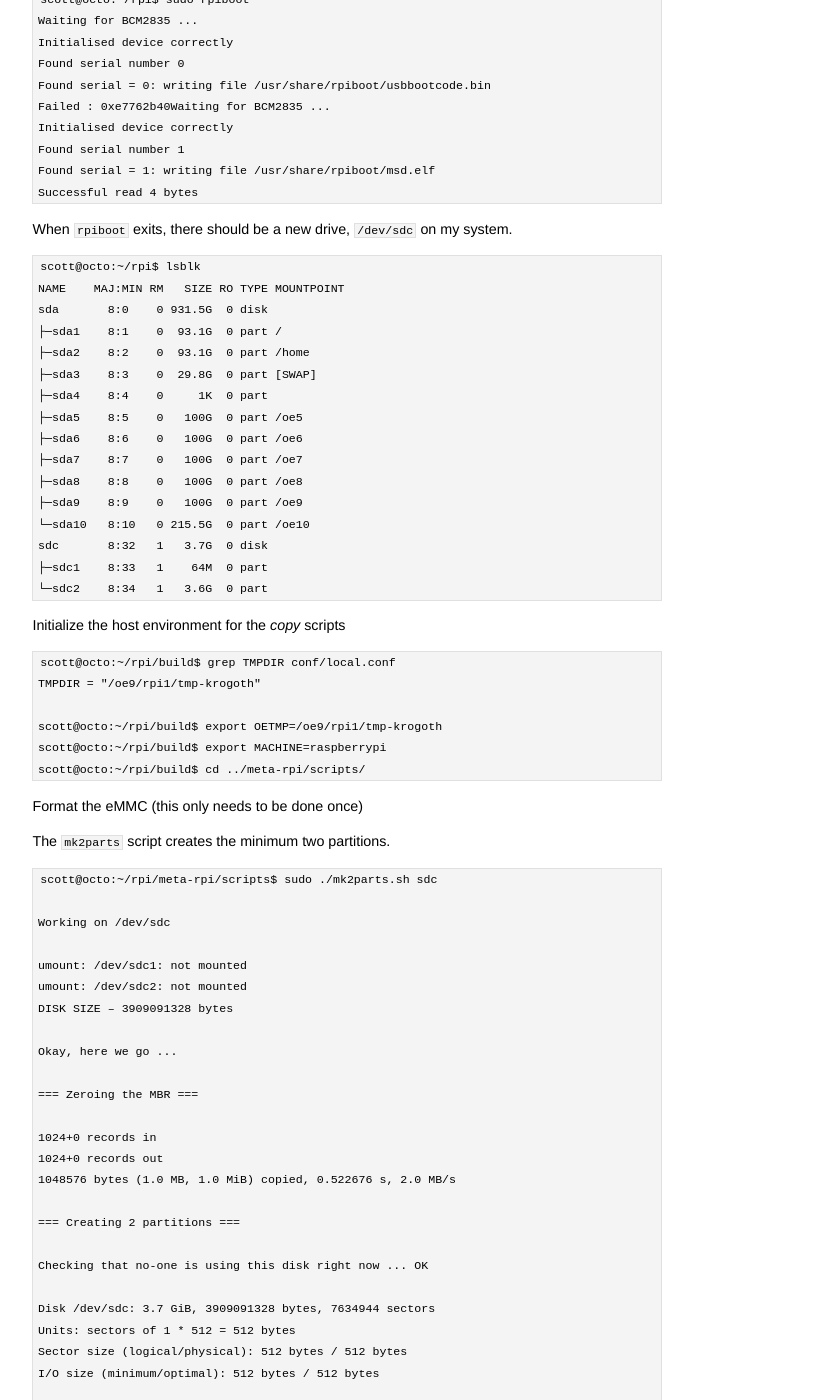
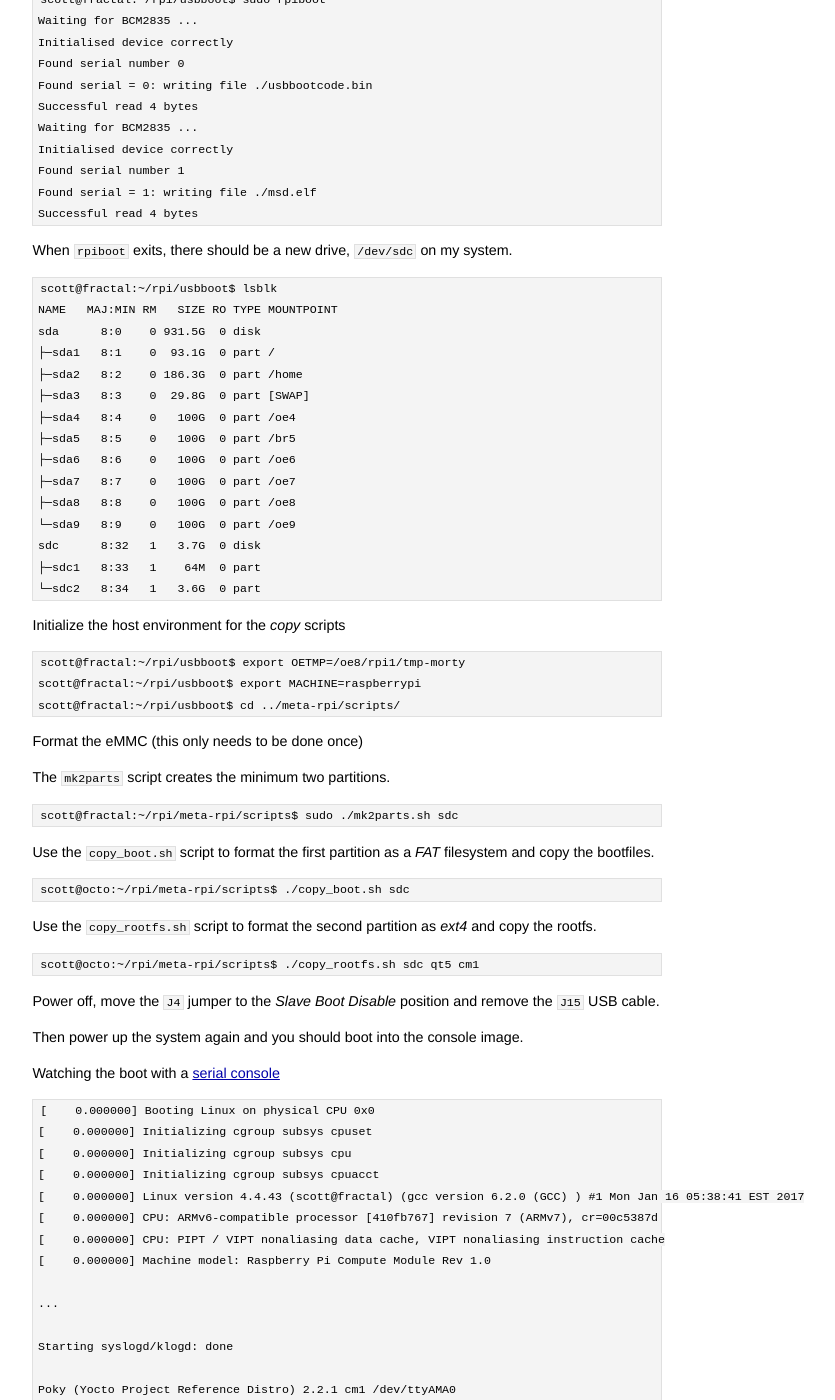
Before and after one commit to jumpnow/jumpnowtek-site, a Jekyll site: the page built from _posts/2016-02-23-Working-with-the-raspberry-pi-compute.md, in a window 1280 px wide and 1400 px high, scrolled down 1155 px. Shown: the whole window, without its empty margins (293-1128 px from the left). Built offline with Jekyll 4.4.1, drawn with Linux system fonts in a browser that asks for light colours; some of the changed text lies outside the part shown.

Commit message:
Update rpi cm post to morty

```diff
--- a/_posts/2016-02-23-Working-with-the-raspberry-pi-compute.md
+++ b/_posts/2016-02-23-Working-with-the-raspberry-pi-compute.md
@@ -2,7 +2,7 @@
 layout: post
 title: Working with the Raspberry Pi Compute Board
 description: "Miscellaneous notes regarding the RPi compute"
-date: 2016-05-08 15:12:00
+date: 2017-01-16 14:10:00
 categories: rpi
 tags: [linux, rpi compute, yocto]
 ---
@@ -27,11 +27,11 @@ Install the *libusb-1.0-dev* dependency if you don't already have it
 
 Then fetch and build the `rpiboot` utility
 
-    scott@octo:~/rpi$ git clone git://github.com/raspberrypi/tools.git
+    scott@octo:~/rpi$ git clone git://github.com/raspberrypi/usbboot.git
 
-    scott@octo:~/rpi$ cd tools/usbboot
+    scott@octo:~/rpi$ cd usbboot
 
-    scott@fractal:~/rpi/tools/usbboot$ make && sudo make install
+    scott@fractal:~/rpi/usbboot$ make && sudo make install
 
 
 Here's the disk situation on the workstation before mounting the RPi eMMC.
@@ -54,126 +54,55 @@ Put the RPi Compute `J4` jumper to the *USB Slave Enable* position, and plug the
 
 Now run `rpiboot`.
 
-    scott@octo:~/rpi$ sudo rpiboot
+    scott@fractal:~/rpi/usbboot$ sudo rpiboot
     Waiting for BCM2835 ...
     Initialised device correctly
     Found serial number 0
-    Found serial = 0: writing file /usr/share/rpiboot/usbbootcode.bin
-    Failed : 0xe7762b40Waiting for BCM2835 ...
+    Found serial = 0: writing file ./usbbootcode.bin
+    Successful read 4 bytes
+    Waiting for BCM2835 ...
     Initialised device correctly
     Found serial number 1
-    Found serial = 1: writing file /usr/share/rpiboot/msd.elf
+    Found serial = 1: writing file ./msd.elf
     Successful read 4 bytes
 
 When `rpiboot` exits, there should be a new drive, `/dev/sdc` on my system.
 
-    scott@octo:~/rpi$ lsblk
-    NAME    MAJ:MIN RM   SIZE RO TYPE MOUNTPOINT
-    sda       8:0    0 931.5G  0 disk
-    ├─sda1    8:1    0  93.1G  0 part /
-    ├─sda2    8:2    0  93.1G  0 part /home
-    ├─sda3    8:3    0  29.8G  0 part [SWAP]
-    ├─sda4    8:4    0     1K  0 part
-    ├─sda5    8:5    0   100G  0 part /oe5
-    ├─sda6    8:6    0   100G  0 part /oe6
-    ├─sda7    8:7    0   100G  0 part /oe7
-    ├─sda8    8:8    0   100G  0 part /oe8
-    ├─sda9    8:9    0   100G  0 part /oe9
-    └─sda10   8:10   0 215.5G  0 part /oe10
-    sdc       8:32   1   3.7G  0 disk
-    ├─sdc1    8:33   1    64M  0 part
-    └─sdc2    8:34   1   3.6G  0 part
+    scott@fractal:~/rpi/usbboot$ lsblk
+    NAME   MAJ:MIN RM   SIZE RO TYPE MOUNTPOINT
+    sda      8:0    0 931.5G  0 disk
+    ├─sda1   8:1    0  93.1G  0 part /
+    ├─sda2   8:2    0 186.3G  0 part /home
+    ├─sda3   8:3    0  29.8G  0 part [SWAP]
+    ├─sda4   8:4    0   100G  0 part /oe4
+    ├─sda5   8:5    0   100G  0 part /br5
+    ├─sda6   8:6    0   100G  0 part /oe6
+    ├─sda7   8:7    0   100G  0 part /oe7
+    ├─sda8   8:8    0   100G  0 part /oe8
+    └─sda9   8:9    0   100G  0 part /oe9
+    sdc      8:32   1   3.7G  0 disk
+    ├─sdc1   8:33   1    64M  0 part
+    └─sdc2   8:34   1   3.6G  0 part
 
 Initialize the host environment for the *copy* scripts
 
-    scott@octo:~/rpi/build$ grep TMPDIR conf/local.conf
-    TMPDIR = "/oe9/rpi1/tmp-krogoth"
-
-    scott@octo:~/rpi/build$ export OETMP=/oe9/rpi1/tmp-krogoth
-    scott@octo:~/rpi/build$ export MACHINE=raspberrypi
-    scott@octo:~/rpi/build$ cd ../meta-rpi/scripts/
+    scott@fractal:~/rpi/usbboot$ export OETMP=/oe8/rpi1/tmp-morty
+    scott@fractal:~/rpi/usbboot$ export MACHINE=raspberrypi
+    scott@fractal:~/rpi/usbboot$ cd ../meta-rpi/scripts/
 
 Format the eMMC (this only needs to be done once)
 
 The `mk2parts` script creates the minimum two partitions.
 
-    scott@octo:~/rpi/meta-rpi/scripts$ sudo ./mk2parts.sh sdc
-
-    Working on /dev/sdc
-
-    umount: /dev/sdc1: not mounted
-    umount: /dev/sdc2: not mounted
-    DISK SIZE – 3909091328 bytes
-
-    Okay, here we go ...
-
-    === Zeroing the MBR ===
-
-    1024+0 records in
-    1024+0 records out
-    1048576 bytes (1.0 MB, 1.0 MiB) copied, 0.522676 s, 2.0 MB/s
-
-    === Creating 2 partitions ===
-
-    Checking that no-one is using this disk right now ... OK
-
-    Disk /dev/sdc: 3.7 GiB, 3909091328 bytes, 7634944 sectors
-    Units: sectors of 1 * 512 = 512 bytes
-    Sector size (logical/physical): 512 bytes / 512 bytes
-    I/O size (minimum/optimal): 512 bytes / 512 bytes
-
-    >>> Created a new DOS disklabel with disk identifier 0xfcd562ff.
-    Created a new partition 1 of type 'W95 FAT32 (LBA)' and of size 64 MiB.
-    /dev/sdc2: Created a new partition 2 of type 'Linux' and of size 3.6 GiB.
-    /dev/sdc3:
-    New situation:
-
-    Device     Boot  Start     End Sectors  Size Id Type
-    /dev/sdc1  *      8192  139263  131072   64M  c W95 FAT32 (LBA)
-    /dev/sdc2       139264 7634943 7495680  3.6G 83 Linux
-
-    The partition table has been altered.
-    Calling ioctl() to re-read partition table.
-    Syncing disks.
-
-    === Done! ===
-
+    scott@fractal:~/rpi/meta-rpi/scripts$ sudo ./mk2parts.sh sdc
 
 Use the `copy_boot.sh` script to format the first partition as a *FAT* filesystem and copy the bootfiles.
 
     scott@octo:~/rpi/meta-rpi/scripts$ ./copy_boot.sh sdc
 
-    OETMP: /oe9/rpi1/tmp-krogoth
-    Formatting FAT partition on /dev/sdc1
-    mkfs.fat 3.0.28 (2015-05-16)
-    Mounting /dev/sdc1
-    Copying bootloader files
-    Creating overlay directory
-    Copying overlay dtbs
-    Renaming overlay dtbs
-    Copying dtbs
-    Copying kernel
-    Unmounting /dev/sdc1
-    Done
+Use the `copy_rootfs.sh` script to format the second partition as *ext4* and copy the rootfs.
 
-
-Use the `copy_roofts.sh` script to format the second partition as *ext4* and copy the rootfs.
-
-    scott@octo:~/rpi/meta-rpi/scripts$ ./copy_rootfs.sh sdc qt5 cm
-
-    OETMP: /oe9/rpi1/tmp-krogoth
-    IMAGE: qt5
-    HOSTNAME: cm
-
-    Formatting /dev/sdc2 as ext4
-    /dev/sdc2 contains a ext4 file system labelled 'ROOT'
-            last mounted on /media/card on Sun May  8 09:46:57 2016
-    Proceed anyway? (y,n) y
-    Mounting /dev/sdc2
-    Extracting qt5-image-raspberrypi.tar.bz2 to /media/card
-    Writing cm to /etc/hostname
-    Unmounting /dev/sdc2
-    Done
+    scott@octo:~/rpi/meta-rpi/scripts$ ./copy_rootfs.sh sdc qt5 cm1
 
 
 Power off, move the `J4` jumper to the *Slave Boot Disable* position and remove the `J15` USB cable.
@@ -186,39 +115,37 @@ Watching the boot with a [serial console][rpi-serial-console]
     [    0.000000] Initializing cgroup subsys cpuset
     [    0.000000] Initializing cgroup subsys cpu
     [    0.000000] Initializing cgroup subsys cpuacct
-    [    0.000000] Linux version 4.4.8 (scott@octo) (gcc version 5.3.0 (GCC) ) #1 Sun May 8 10:48:00 EDT  2016
+    [    0.000000] Linux version 4.4.43 (scott@fractal) (gcc version 6.2.0 (GCC) ) #1 Mon Jan 16 05:38:41 EST 2017
     [    0.000000] CPU: ARMv6-compatible processor [410fb767] revision 7 (ARMv7), cr=00c5387d
     [    0.000000] CPU: PIPT / VIPT nonaliasing data cache, VIPT nonaliasing instruction cache
     [    0.000000] Machine model: Raspberry Pi Compute Module Rev 1.0
-
 
     ...
 
     Starting syslogd/klogd: done
 
-    Poky (Yocto Project Reference Distro) 2.1 cm /dev/ttyAMA0
+    Poky (Yocto Project Reference Distro) 2.2.1 cm1 /dev/ttyAMA0
 
-    cm login: root
+    cm1 login: root
 
-    root@cm:~# uname -a
-    Linux cm 4.4.8 #1 Sun May 8 10:48:00 EDT 2016 armv6l armv6l armv6l GNU/Linux
+    root@cm1:~# uname -a
+    Linux cm1 4.4.43 #1 Mon Jan 16 05:38:41 EST 2017 armv6l armv6l armv6l GNU/Linux
 
-     root@cm:~# free
+    root@cm1:~# free
                   total        used        free      shared  buff/cache   available
-    Mem:         445064       13012      387408         180       44644      404292
+    Mem:         445020       18740      386868         172       39412      403608
     Swap:             0           0           0
 
-    root@cm:~# df -h
+    root@cm1:~# df -h
     Filesystem      Size  Used Avail Use% Mounted on
-    /dev/root       3.5G  512M  2.8G  16% /
+    /dev/root       3.5G  626M  2.7G  19% /
     devtmpfs        214M     0  214M   0% /dev
-    tmpfs           218M  128K  218M   1% /run
-    tmpfs           218M   52K  218M   1% /var/volatile
+    tmpfs           218M  116K  218M   1% /run
+    tmpfs           218M   56K  218M   1% /var/volatile
 
+And if you had an HDMI display attached, this would show Qt5 QML apps work
 
-And if you had an HDMI display attached, this would show Qt apps work
-
-    root@cm:~# qcolorcheck -platform linuxfb
+    root@cm1:~# qqtest
 
 Using an adapter board, some jumper wires and the `dt-blob.bin` as described on the Raspberry Pi [CMIO-CAMERA][rpi-cm-camera] page, the camera module works fine. The [raspicam][raspicam] tools operate just like on the other RPi boards.
 
```
